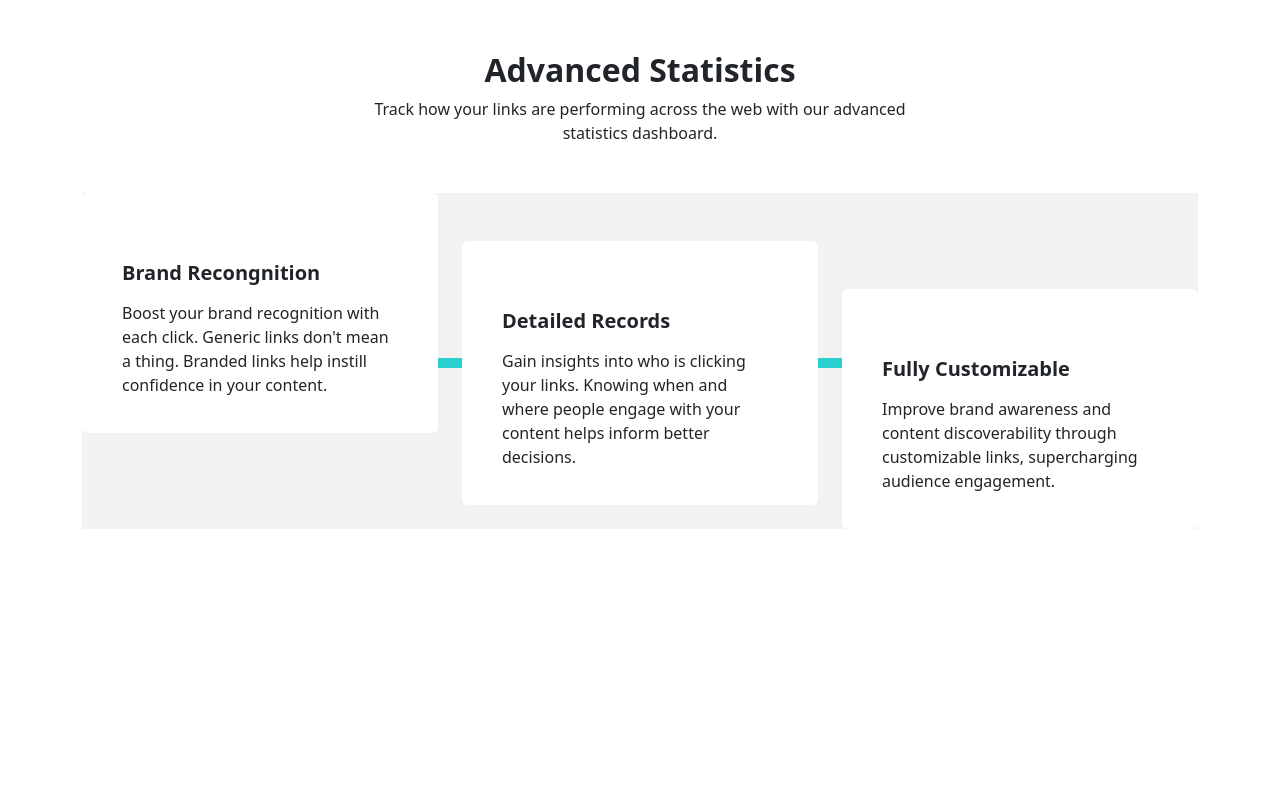
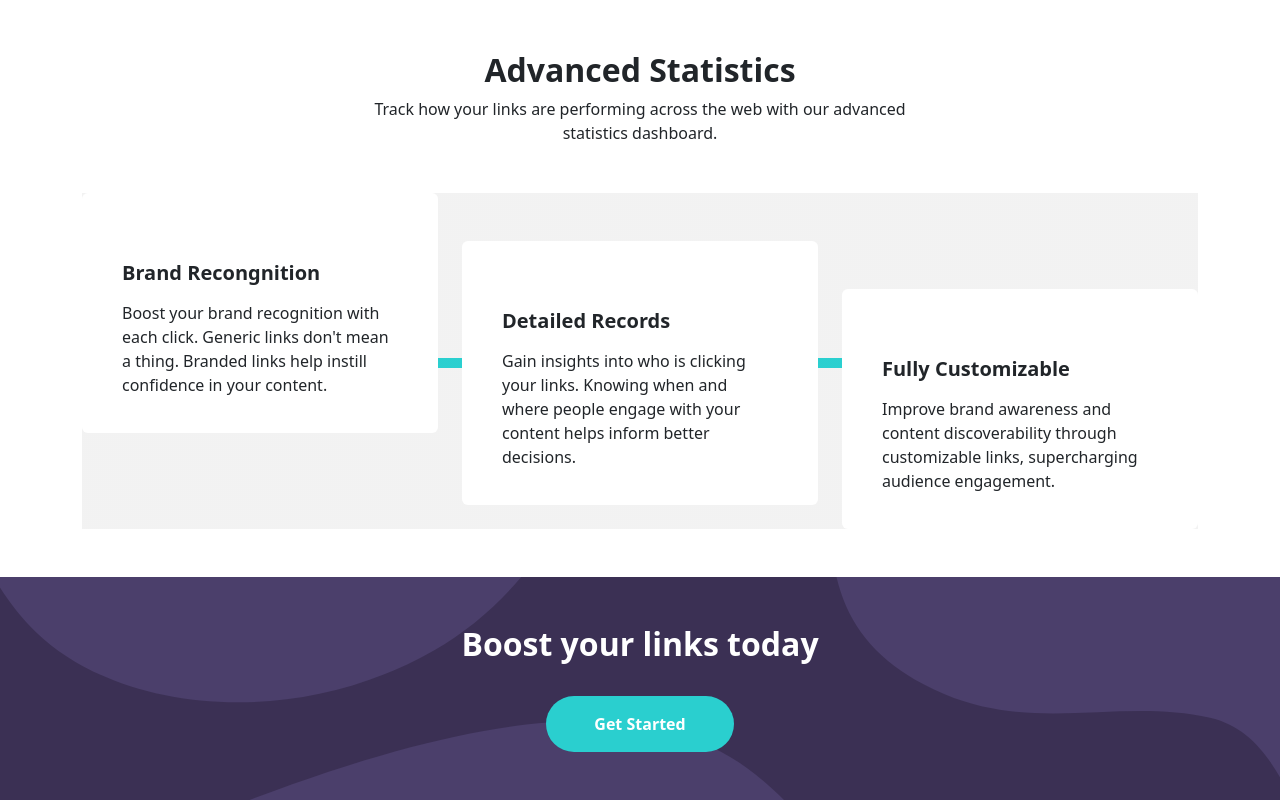
Before and after one commit to KrystianZybura/url-shortening-api-landing-page, a React (Vite) app: page / in a window 1280 px wide. Shown: the part 850-1650 px from the top of the page. Before the commit the page ends 1379 px from the top, so only its background shows below. Built offline with nearby package versions, Linux system fonts and the light colour scheme.

Commit message:
Aside section added

```diff
--- a/src/App.tsx
+++ b/src/App.tsx
@@ -1,3 +1,4 @@
+import Aside from "./components/Aside";
 import Form from "./components/Form";
 import Introduction from "./components/Introduction";
 import Navigation from "./components/Navigation";
@@ -10,11 +11,14 @@ function App() {
       <header>
         <Navigation />
       </header>
-      <main className="container">
-        <Introduction />
-        <Form />
-        <Output />
-        <Statistics />
+      <main>
+        <div className="container">
+          <Introduction />
+          <Form />
+          <Output />
+          <Statistics />
+        </div>
+        <Aside />
       </main>
     </>
   );
--- /dev/null
+++ b/src/components/Aside/index.tsx
@@ -0,0 +1,18 @@
+import Button from "../Button";
+import { StyledAside } from "./styled";
+
+const Aside = () => (
+  <StyledAside className="py-5 mt-5">
+    <div className="d-grid justify-content-center">
+      <h3 className="text-white fs-2 fw-bold">Boost your links today</h3>
+      <div className="text-center">
+        <Button
+          content="Get Started"
+          classes="rounded-5 py-3 px-5 mt-4 fw-bold"
+        />
+      </div>
+    </div>
+  </StyledAside>
+);
+
+export default Aside;
--- /dev/null
+++ b/src/components/Aside/styled.ts
@@ -0,0 +1,7 @@
+import styled from "styled-components";
+import bgBoostDesktop from "../../assets/bg-boost-desktop.svg";
+
+export const StyledAside = styled.aside`
+  background-color: ${({ theme }) => theme.colors.darkViolet};
+  background-image: url(${bgBoostDesktop});
+`;
```
